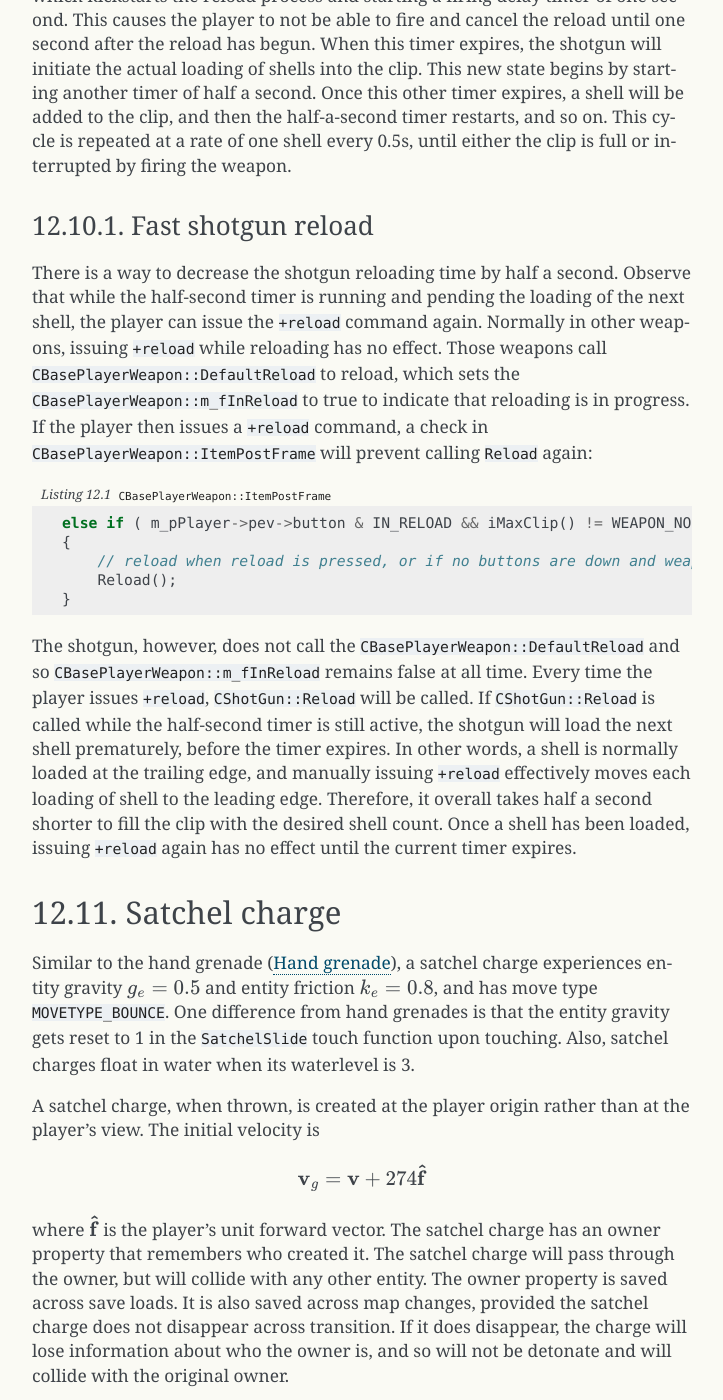
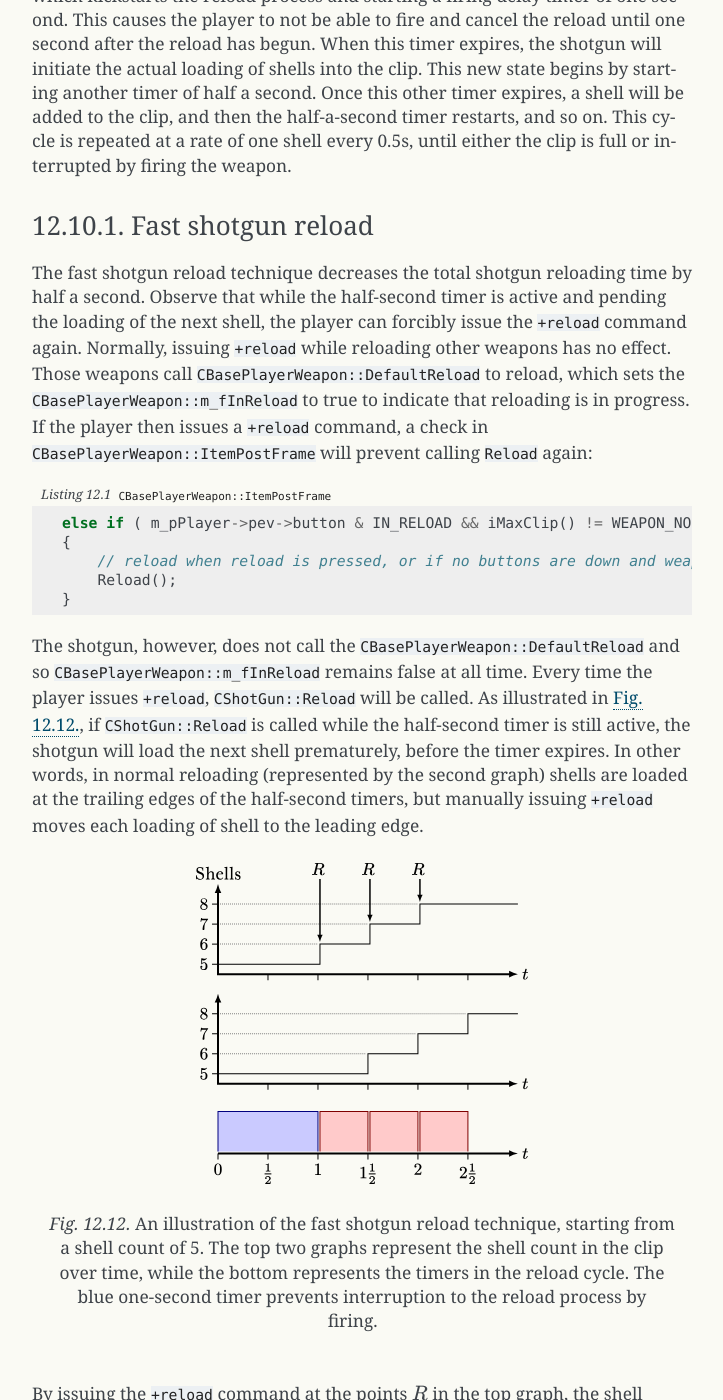
Before and after one commit to Matherunner/hldoc, a Sphinx documentation site: the page built from source/weapons.rst, in a window 1280 px wide and 1400 px high, scrolled down 23561 px. Shown: the whole window, without its empty margins (388-1111 px from the left). Built offline with Sphinx 7.4.7, drawn with Linux system fonts in a browser that asks for light colours; formulas are drawn with MathJax 3; some of the changed text lies outside the part shown.

Commit message:
Add shotgun reloading diagram and rewording

```diff
--- a/source/weapons.rst
+++ b/source/weapons.rst
@@ -463,7 +463,7 @@ Suppose the player initiates a reload after more than the cycle time since the l
 Fast shotgun reload
 ~~~~~~~~~~~~~~~~~~~
 
-There is a way to decrease the shotgun reloading time by half a second. Observe that while the half-second timer is running and pending the loading of the next shell, the player can issue the ``+reload`` command again. Normally in other weapons, issuing ``+reload`` while reloading has no effect. Those weapons call ``CBasePlayerWeapon::DefaultReload`` to reload, which sets the ``CBasePlayerWeapon::m_fInReload`` to true to indicate that reloading is in progress. If the player then issues a ``+reload`` command, a check in ``CBasePlayerWeapon::ItemPostFrame`` will prevent calling ``Reload`` again:
+The fast shotgun reload technique decreases the total shotgun reloading time by half a second. Observe that while the half-second timer is active and pending the loading of the next shell, the player can forcibly issue the ``+reload`` command again. Normally, issuing ``+reload`` while reloading other weapons has no effect. Those weapons call ``CBasePlayerWeapon::DefaultReload`` to reload, which sets the ``CBasePlayerWeapon::m_fInReload`` to true to indicate that reloading is in progress. If the player then issues a ``+reload`` command, a check in ``CBasePlayerWeapon::ItemPostFrame`` will prevent calling ``Reload`` again:
 
 .. code-block:: c++
    :caption: ``CBasePlayerWeapon::ItemPostFrame``
@@ -474,7 +474,14 @@ There is a way to decrease the shotgun reloading time by half a second. Observe
        Reload();
    }
 
-The shotgun, however, does not call the ``CBasePlayerWeapon::DefaultReload`` and so ``CBasePlayerWeapon::m_fInReload`` remains false at all time. Every time the player issues ``+reload``, ``CShotGun::Reload`` will be called. If ``CShotGun::Reload`` is called while the half-second timer is still active, the shotgun will load the next shell prematurely, before the timer expires. In other words, a shell is normally loaded at the trailing edge, and manually issuing ``+reload`` effectively moves each loading of shell to the leading edge. Therefore, it overall takes half a second shorter to fill the clip with the desired shell count. Once a shell has been loaded, issuing ``+reload`` again has no effect until the current timer expires.
+The shotgun, however, does not call the ``CBasePlayerWeapon::DefaultReload`` and so ``CBasePlayerWeapon::m_fInReload`` remains false at all time. Every time the player issues ``+reload``, ``CShotGun::Reload`` will be called. As illustrated in :numref:`shotgun-reload-fig`, if ``CShotGun::Reload`` is called while the half-second timer is still active, the shotgun will load the next shell prematurely, before the timer expires. In other words, in normal reloading (represented by the second graph) shells are loaded at the trailing edges of the half-second timers, but manually issuing ``+reload`` moves each loading of shell to the leading edge.
+
+.. figure:: images/shotgun-reload.svg
+   :name: shotgun-reload-fig
+
+   An illustration of the fast shotgun reload technique, starting from a shell count of 5. The top two graphs represent the shell count in the clip over time, while the bottom represents the timers in the reload cycle. The blue one-second timer prevents interruption to the reload process by firing.
+
+By issuing the ``+reload`` command at the points :math:`R` in the top graph, the shell count can be incremented early. The result is that the clip is filled with 8 shells at :math:`t = 2`, compared to :math:`t = 2 \frac{1}{2}` in the normal reloading process (second graph). In general, it takes half a second shorter to fill the clip with the desired shell count. Note that once a shell has been loaded within a half-second window, issuing ``+reload`` again has no effect until the current timer expires.
 
 .. _satchel:
 
```
Also changed, not shown: STYLEGUIDE.md (+1 -1 lines), source/images/shotgun-reload.svg (added), 2 other files.
